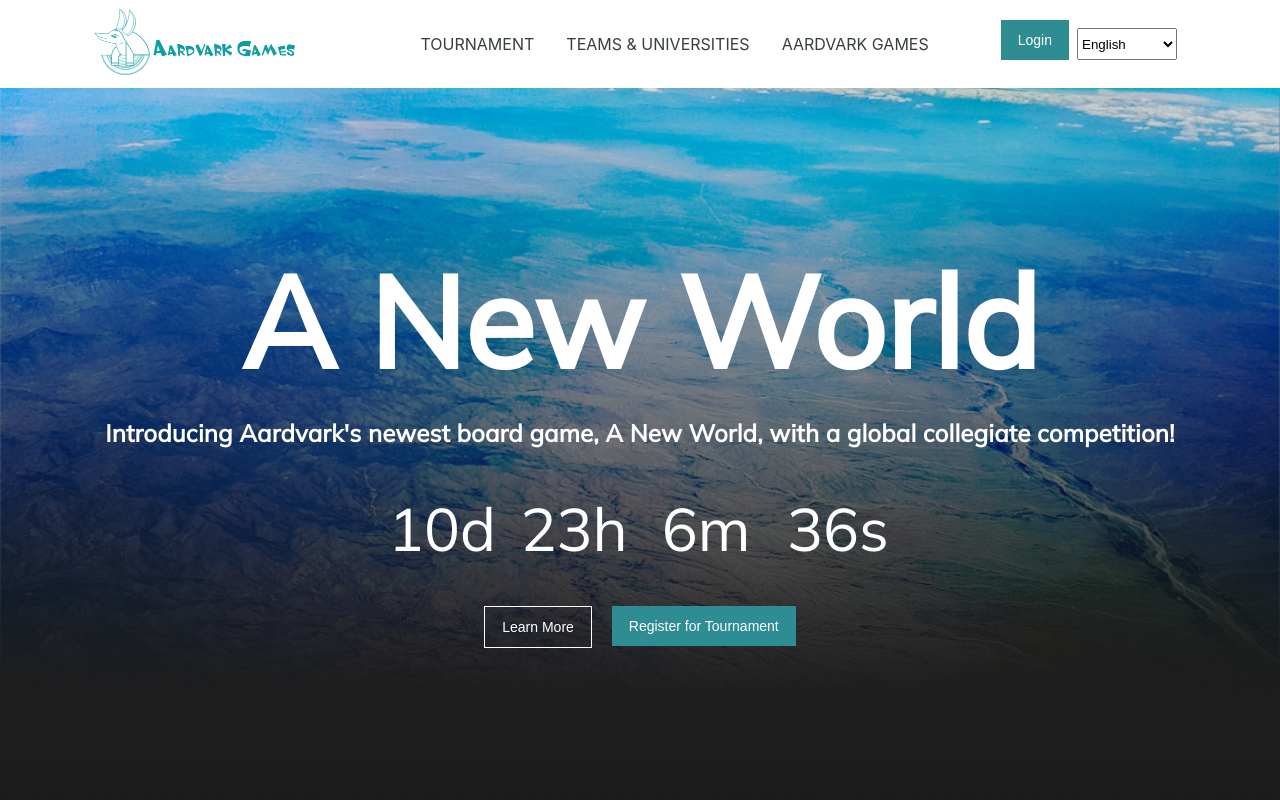
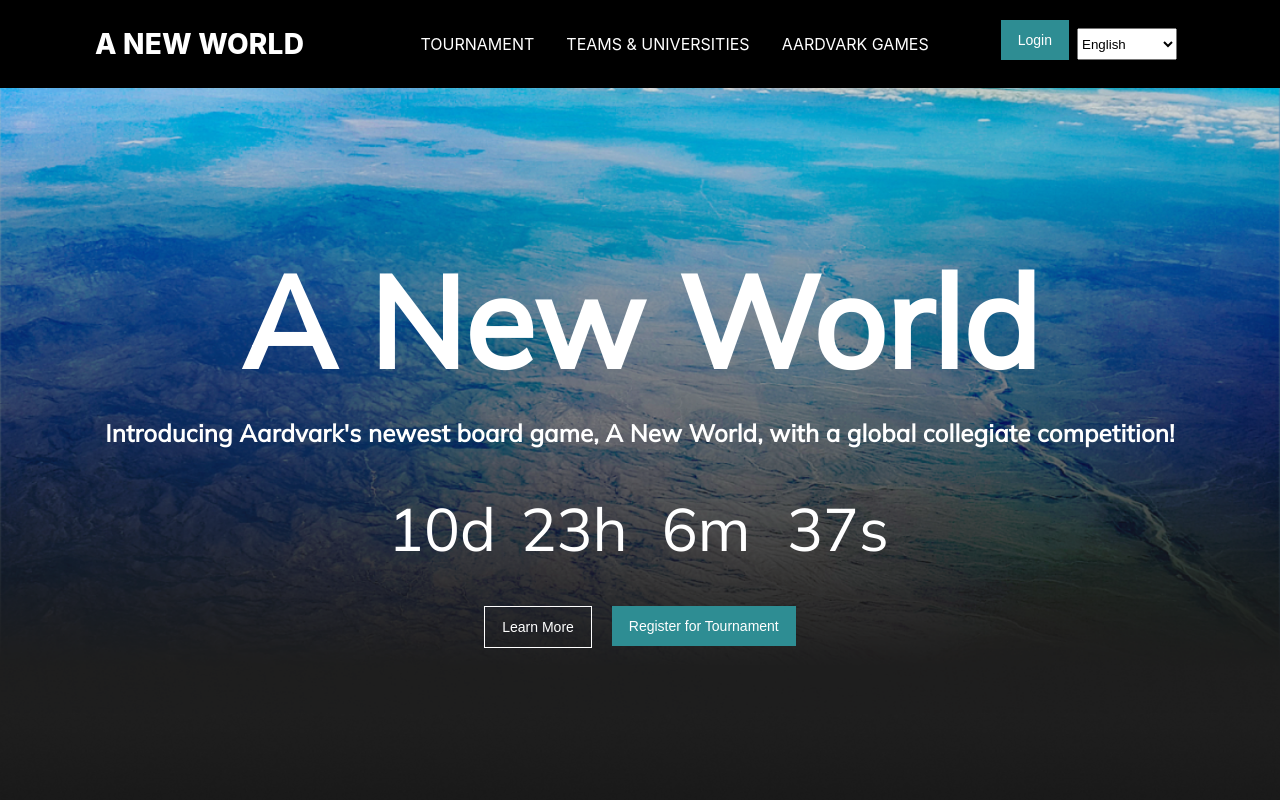
Before and after one commit to ISTE-500-501-TeamWatchHill/frontend, a React (Create React App) app: page / in a window 1280 px wide. Shown: the top 800 px of the page. Built offline with nearby package versions, Linux system fonts and the light colour scheme.

Commit message:
hifi css smaller changes/fixes

```diff
--- a/src/components/navbar/navbar.js
+++ b/src/components/navbar/navbar.js
@@ -1,4 +1,5 @@
 import React from "react";
+import globalStyles from '../../pages/pages.module.css';
 import styles from './navbar.module.css';
 import NavLink from '../navlink/navlink';
 import Button from '../button/button';
@@ -8,7 +9,6 @@ import LanguageSelector from "../languageselector/languageselector";
 import Cookies from 'universal-cookie';
 
 export default function Navbar() {
-  // const { t, i18n } = useTranslation();
   const { t } = useTranslation();
   const cookies = new Cookies();
   const user = cookies.get('user');
@@ -16,7 +16,7 @@ export default function Navbar() {
   return (
     <>
       <nav className={styles.nav}>
-        <a className={styles.nav_a} href='/'><img className={styles.logo} src={logo} alt='Aarvark Games Logo'/></a>
+        <a className={`${globalStyles.logo_text} ${styles.nav_a}`} href='/'>A NEW WORLD</a>
         <div className={styles.right_nav}>
           <ul className={styles.nav_ul}>
               <li className={styles.nav_li} id="tournament">
--- a/src/components/navbar/navbar.module.css
+++ b/src/components/navbar/navbar.module.css
@@ -7,7 +7,7 @@
   margin: 0;
   padding: 0;
   overflow: hidden;
-  background-color: #fff;
+  /* background-color: #fff; */
   display: flex;
   align-items: center;
   margin-right:56px;
@@ -15,14 +15,17 @@
 
 .nav_li .nav_a {
   display: block;
-  color: #373F41;
+  /* color: #373F41; */
+  color: white;
   text-align: center;
   padding: 14px 16px;
   text-decoration: none;
 }
 
 .nav_li .nav_a:hover:not(.active) {
-  background-color: #eee;
+  /* background for the top level nav when hovered over */
+  /* background-color: #eee; */
+  background-color: gray;
 }
 
 .nav {
@@ -32,6 +35,11 @@
   display: flex;
   align-items: center;
   justify-content: space-between;
+  background-color: black;
+  /* background-image: url("../../assets/images/homeNavBackground.png");
+  background-repeat: no-repeat;
+  background-size:100% 100%; */
+  color: white;
 }
 
 .right_nav {
--- a/src/components/navlink/navlink.module.css
+++ b/src/components/navlink/navlink.module.css
@@ -1,12 +1,13 @@
 .dropdown:hover + .dropdown_items {
-    background: #FFF;
+    /* background when sub nav menus are opened */
+    background: lightgray;
     display: block;
     position: absolute;
 }
 
 .dropdown_items:hover{
     display: block;
-    background: #FFF;
+    background: lightgray;
     position: absolute;
 }
 
--- a/src/pages/aardvarkgames/aardvarkgames/aardvarkgames.js
+++ b/src/pages/aardvarkgames/aardvarkgames/aardvarkgames.js
@@ -15,7 +15,7 @@ return (
             name="Aardvark Games"
           />
 
-          <div className={`${globalStyles.body_margin} ${globalStyles.margin8_top_bottom}`}>
+          <div className={`${globalStyles.body_margin} ${globalStyles.margin8_top}`}>
             <h3 className={`${globalStyles.text} ${globalStyles.sub_header_spacer}`}>ABOUT</h3>
 
             <p className={`${globalStyles.text} ${globalStyles.wide_p} ${globalStyles.sub_text_spacer}`}>Aardvark Games is a tabletop game publisher dedicated to entertaining game players worldwide with products designed to engage and challenge. Our best known games include Meeple City, Beyond the Galaxy, Continental Conquest, Between the Seas and now, A New World.</p>
@@ -23,6 +23,7 @@ return (
             <p className={`${globalStyles.text} ${globalStyles.wide_p}`}>Whether you are new to gaming, an experienced game player, a member of a gaming group or someone who prefers to play solo, we seek to make games that will delight and keep you coming back for more!</p>
           </div>
         </div>
+        <div className={globalStyles.green_block}></div>
       </>
   )
 };
--- a/src/pages/home/home.js
+++ b/src/pages/home/home.js
@@ -90,10 +90,11 @@ const Home = () => {
                         <p className={globalStyles.small_text}>Rochester Institute of Technology</p>
                     </div>
 
-                    <div className={globalStyles.margin8_bottom}></div>
+
                 </div>
             </div>
         </div>
+        <div className={globalStyles.green_block}></div>
         </>
     )
 };
```
